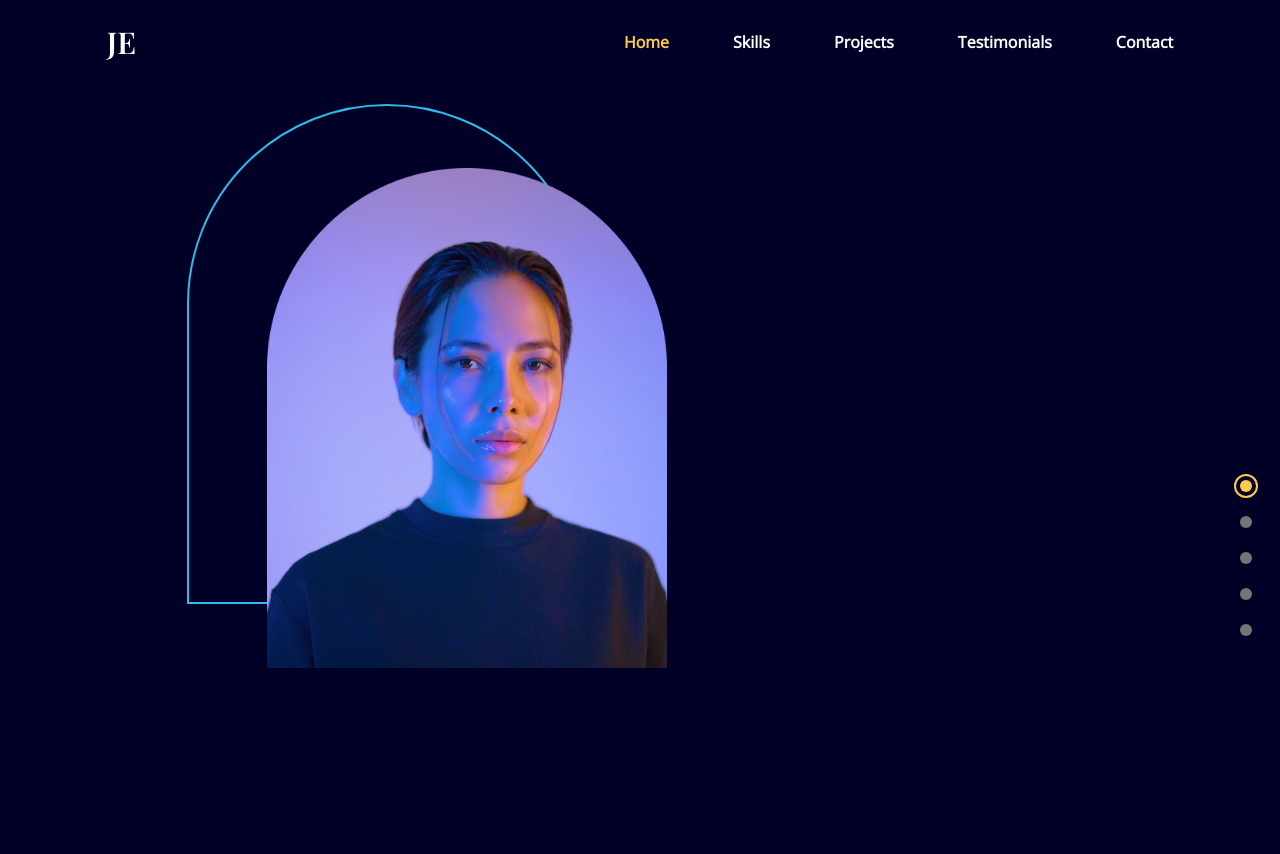
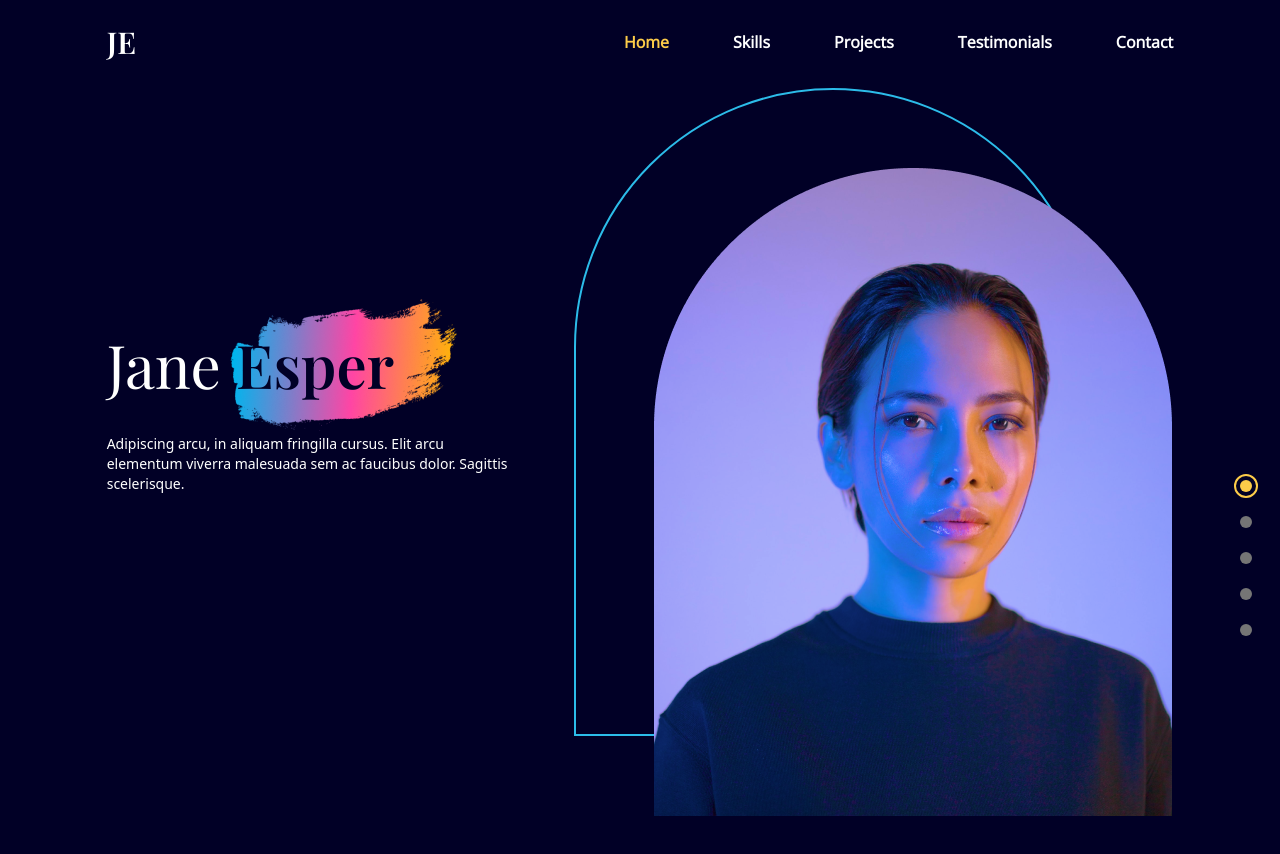
Before and after one commit to afiatamanna06/jane-esper, a React (Create React App) app: page / in a window 1280 px wide. Before the commit the page ends 800 px from the top, so only its background shows below. Built offline with nearby package versions, Linux system fonts and the light colour scheme; the HTML template or start-up script is replaced by a standard one.

Commit message:
Update home description

```diff
--- a/src/components/home/LandingSection.tsx
+++ b/src/components/home/LandingSection.tsx
@@ -1,29 +1,61 @@
-import UseMediaQuery from "../../hooks/useMediaQuery"
-import { motion } from "framer-motion"
+import UseMediaQuery from "../../hooks/useMediaQuery";
+import { motion } from "framer-motion";
 import AnchorLink from "react-anchor-link-smooth-scroll";
-import ProfileImage from "../../assets/profile-image.png"
+import ProfileImage from "../../assets/profile-image.png";
 
 interface propTypes {
-    setSelectedPage: any;
-  }
+  setSelectedPage: any;
+}
 
 function LandingSection({ setSelectedPage }: propTypes) {
-
-    const isAboveMediaScreen = UseMediaQuery("(min-width: 1060px)")
+  const isAboveMediaScreen = UseMediaQuery("(min-width: 1060px)");
 
   return (
-    <section id="home" className="md:flex md:justify-between md:items-center md:h-full gap-16 py-10">
+    <section
+      id="home"
+      className="md:flex md:justify-between md:items-center md:h-full gap-16 py-10"
+    >
       <div className="md:order-2 flex justify-center basis-3/5 z-10 mt-16 md:mt-32">
         {isAboveMediaScreen ? (
-          <div className="relative z-0 ml-20 before:absolute before:-top-16 before:-left-20 before:rounded-t-[400px] before:w-full before:max-w-[400px] before:h-full before:border-2 before:border-blue before:z-[-1]">
-            <img src={ProfileImage} className="hover:filter hover:saturate-200 transition duration-500 z-10 w-full max-w-[400px] md:max-w-[400px]" alt="" />
+          <div className="relative z-0 ml-20 before:absolute before:-top-20 before:-left-20 before:rounded-t-[400px] before:w-full before:max-w-[600px] before:h-full before:border-2 before:border-blue before:z-[-1]">
+            <img
+              src={ProfileImage}
+              className="hover:filter hover:saturate-200 transition duration-500 z-10 w-full max-w-[400px] md:max-w-[600px]"
+              alt=""
+            />
           </div>
         ) : (
-          <img src={ProfileImage} className="hover:filter hover:saturate-200 transition duration-500 z-10 w-full max-w-[400px] md:max-w-[400px]" alt="" />
+          <img
+            src={ProfileImage}
+            className="hover:filter hover:saturate-200 transition duration-500 z-10 w-full max-w-[400px] md:max-w-[600px]"
+            alt=""
+          />
         )}
       </div>
+      <div className="z-30 basis-2/5 mt-12 md:mt-0">
+          <motion.div
+            initial="hidden"
+            whileInView="visible"
+            viewport={{ once: true, amount: 0.5 }}
+            transition={{ duration: 0.5 }}
+            variants={{
+              hidden: { opacity: 0, x: -50 },
+              visible: { opacity: 1, x: 0 },
+            }}
+          >
+            <p className="text-6xl font-playfair z-10 text-center md:text-start">
+              Jane {" "}
+              <span className="xs:relative xs:text-deep-blue xs:font-semibold z-20 xs:before:content-brush before:absolute before:-top-[70px] before:-left-[25px] before:z-[-1]">
+                Esper
+              </span>
+            </p>
+            <p className="mt-10 mb-7 text-sm text-center md:text-start">
+              Adipiscing arcu, in aliquam fringilla cursus. Elit arcu elementum viverra malesuada sem ac faucibus dolor. Sagittis scelerisque.
+            </p>
+          </motion.div>
+        </div>
     </section>
-  )
+  );
 }
 
-export default LandingSection
+export default LandingSection;
```
